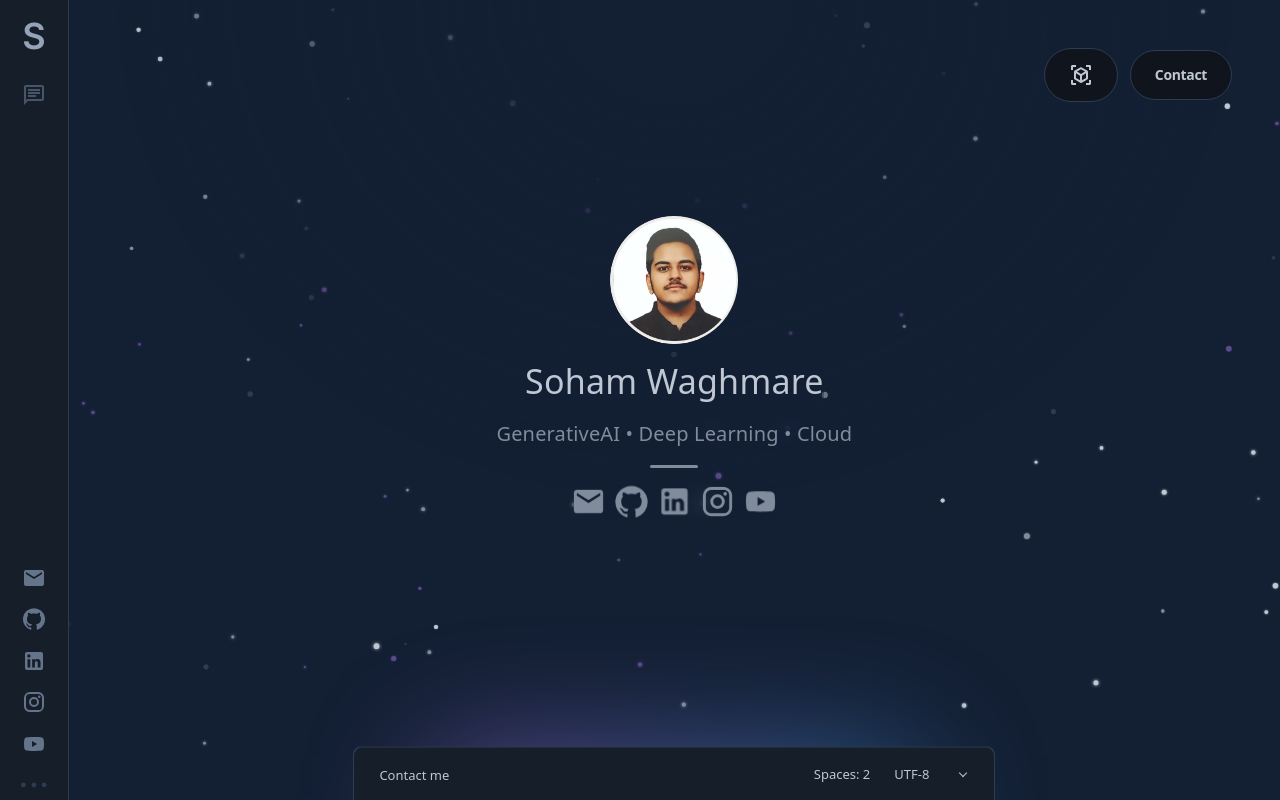
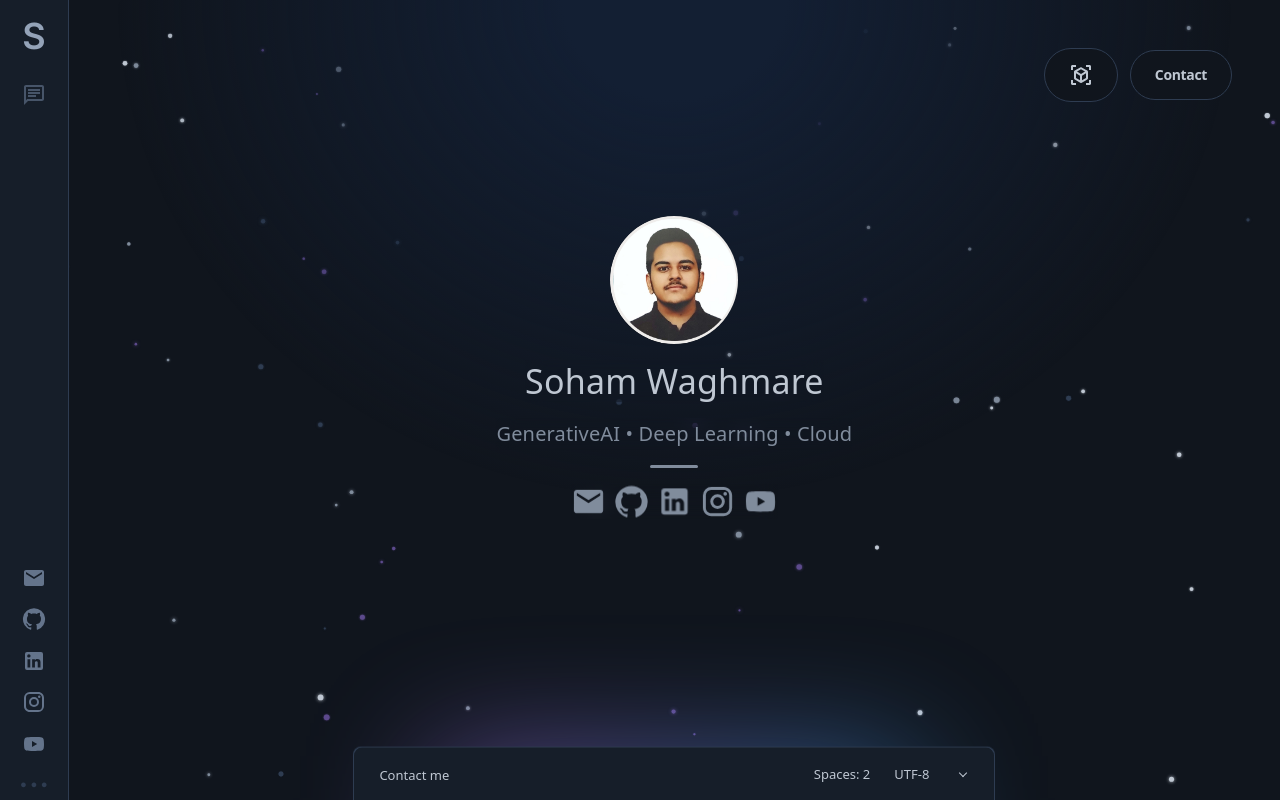
Before and after one commit to sohamw03/sohamw03.github.io, a Next.js app: page / in a window 1280 px wide. Built offline with nearby package versions, Linux system fonts and the light colour scheme.

Commit message:
fix: color and css fixes

```diff
--- a/src/app/page.js
+++ b/src/app/page.js
@@ -1,4 +1,3 @@
-// src/app/page.js
 import Achievements from "@/components/Achievements/Achievements";
 import Contact from "@/components/Contact/Contact";
 import Experience from "@/components/Experience/Experience";
--- a/src/components/FireflyAnimation/FireflyAnimation.js
+++ b/src/components/FireflyAnimation/FireflyAnimation.js
@@ -1,4 +1,4 @@
-// src/components/FireflyAnimation/FireflyAnimation.js
+"use client";
 import React, { useEffect, useRef } from 'react';
 import styles from './FireflyAnimation.module.css';
 
@@ -9,7 +9,7 @@ const FireflyAnimation = () => {
   const mousePosRef = useRef({ x: 0, y: 0 });
   const animationFrameIdRef = useRef(null); // To store requestAnimationFrame ID
 
-  const numFireflies = 100; // Default number of fireflies
+  const numFireflies = 80; // Default number of fireflies
 
   useEffect(() => {
     const canvas = canvasRef.current;
@@ -33,7 +33,7 @@ const FireflyAnimation = () => {
 
       getRandomColor() {
         const colors = [
-          'var(--primary-color)', // Use CSS variables
+          'var(--primary-color)',
           'var(--secondary-color)',
           'var(--highlight-color)',
           'var(--font-primary-color)'
--- a/src/components/FireflyAnimation/FireflyAnimation.module.css
+++ b/src/components/FireflyAnimation/FireflyAnimation.module.css
@@ -1,18 +1,12 @@
-/* src/components/FireflyAnimation/FireflyAnimation.module.css */
 .canvasContainer {
-    position: fixed; /* Changed from relative to fixed for full-screen background */
+    position: fixed;
     top: 0;
     left: 0;
     width: 100vw;
     height: 100vh;
-    /* max-width: 800px; /* Removed max-width */
-    /* max-height: 600px; /* Removed max-height */
-    /* border: 1px solid var(--ui-border-color); /* Border might not be needed for a background */
-    /* margin-bottom: 20px; /* Removed margin */
-    background-color: var(--background-color); /* Use existing CSS variable */
     overflow: hidden;
-    /* box-shadow: 0 0 15px rgba(92, 74, 140, 0.3); /* Optional: can be kept or removed */
-    z-index: -1; /* Ensure it's behind other content */
+    box-shadow: 0 0 15px rgba(92, 74, 140, 0.3);
+    z-index: -1;
 }
 
 .fireflyCanvas {
@@ -20,6 +14,3 @@
     width: 100%;
     height: 100%;
 }
-
-/* Styles for body, #controls, #numFirefliesSlider, #numFirefliesValue are removed
-   as they are not needed for the component version or are handled globally. */
```
